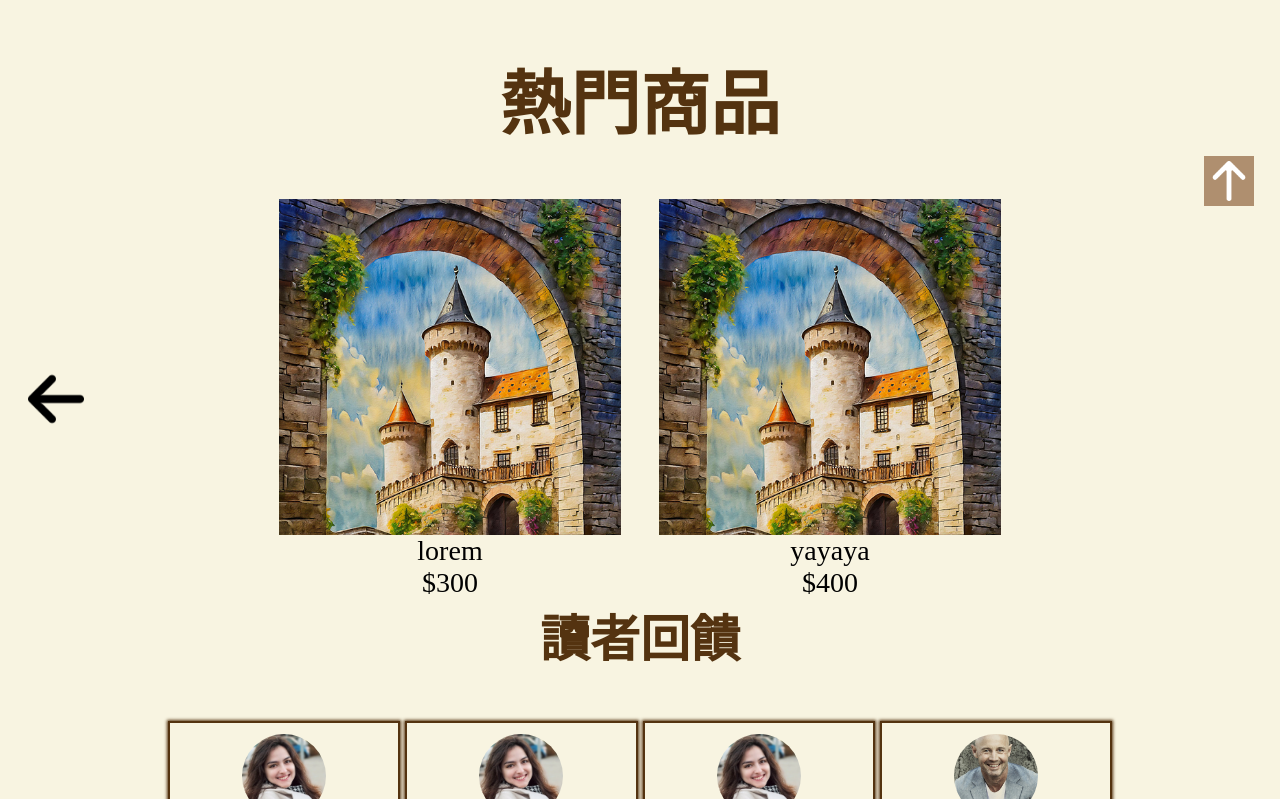
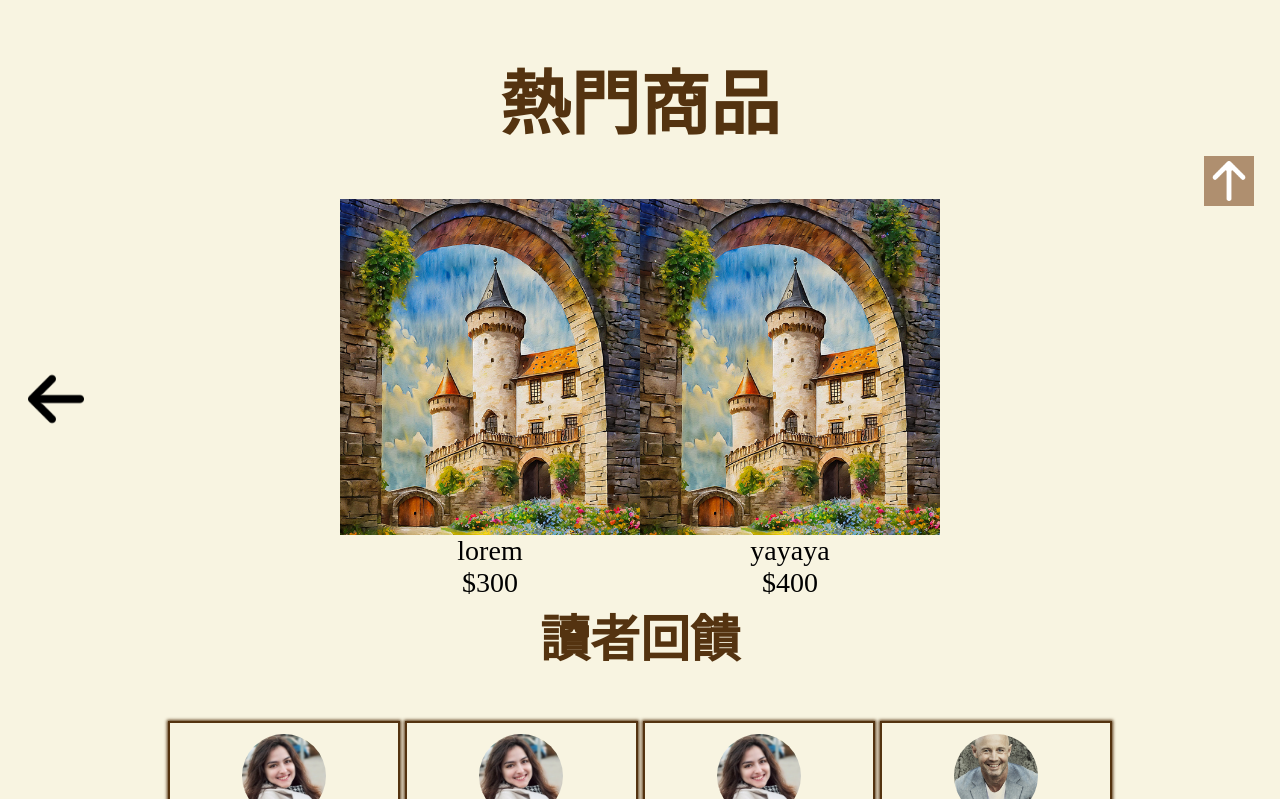
Before and after one commit to hiphop200199/eric_bookstore, a Vue app: page / in a window 1280 px wide. Shown: the part 578-1377 px from the top of the page. Built offline with nearby package versions, Linux system fonts and the light colour scheme.

Commit message:
adjust card width

```diff
--- a/src/styles/homepage.scss
+++ b/src/styles/homepage.scss
@@ -39,9 +39,9 @@
         }
       }
       #slider {
-        width: calc(clamp(300px, 90%, 380px) * 3);
+        width: calc(value.$cardWidth * 3);
         position: relative;
-        left: calc(50% - clamp(300px, 90%, 380px) * 1.5);
+        left: calc(50% - value.$cardWidth * 1.5);
         height: 50dvh;
         #cards {
           width: max-content;
@@ -55,11 +55,11 @@
             justify-content: space-around;
             align-items: center;
             transition: 0.3s;
-            width: clamp(300px, 90%, 380px);
+            width: value.$cardWidth;
             height: 400px;
             a {
               height: 90%;
-              width: 90%;
+              width: 100%;
               overflow-y: hidden;
 
               .product-cover {
@@ -237,8 +237,8 @@
           }
         }
         #slider {
-          width: calc(clamp(300px, 90%, 380px) * 1);
-          left: calc(50% - clamp(300px, 90%, 380px) * 0.5);
+          width: calc(value.$cardWidth * 1);
+          left: calc(50% - value.$cardWidth * 0.5);
         }
       }
       #feedbacks {
@@ -258,8 +258,8 @@
       }
       #new-items-slider {
         #slider {
-          width: calc(clamp(300px, 90%, 380px) * 1);
-          left: calc(50% - clamp(300px, 90%, 380px) * 0.5);
+          width: calc(value.$cardWidth * 1);
+          left: calc(50% - value.$cardWidth * 0.5);
         }
       }
       #feedbacks {
@@ -279,8 +279,8 @@
       }
       #new-items-slider {
         #slider {
-          width: calc(clamp(300px, 90%, 380px) * 1);
-          left: calc(50% - clamp(300px, 90%, 380px) * 0.5);
+          width: calc(value.$cardWidth * 1);
+          left: calc(50% - value.$cardWidth * 0.5);
         }
       }
       #feedbacks {
@@ -300,8 +300,8 @@
       }
       #new-items-slider {
         #slider {
-          width: calc(clamp(300px, 90%, 380px) * 2);
-          left: calc(50% - clamp(300px, 90%, 380px) * 1);
+          width: calc(value.$cardWidth * 2);
+          left: calc(50% - value.$cardWidth * 1);
         }
       }
       #feedbacks {
--- a/src/styles/value.scss
+++ b/src/styles/value.scss
@@ -7,6 +7,7 @@ $radius: 8px;
 $normalFontSize: clamp(16px, 2vw, 24px);
 $largeFontSize: clamp(20px, 2.4vw, 28px);
 $extraLargeFontSize: clamp(28px, 3.2vw, 36px);
+$cardWidth: clamp(220px, 90%, 300px);
 $img1: url('../assets/books-1.jpg');
 $img2: url('../assets/books-2.jpg');
 $img3: url('../assets/books-3.jpg');
--- a/src/views/HomepageView.vue
+++ b/src/views/HomepageView.vue
@@ -10,6 +10,7 @@ const cardData = [
   { title: 'loremj', price: '$300' },
   { title: 'yayayaj', price: '$400' }
 ]
+const cardWidth = 300
 let slideDistance = ref(0)
 let scrollY = ref(0)
 const cards = ref([])
@@ -17,7 +18,7 @@ let slide
 onMounted(() => {
   window.addEventListener('scroll', () => (scrollY.value = window.scrollY))
   slide = (dir) => {
-    dir === 'left' ? (slideDistance.value -= 380) : (slideDistance.value += 380)
+    dir === 'left' ? (slideDistance.value -= cardWidth) : (slideDistance.value += cardWidth)
     cards.value.style.transform = `translateX(${slideDistance.value}px)`
   }
 })
```
